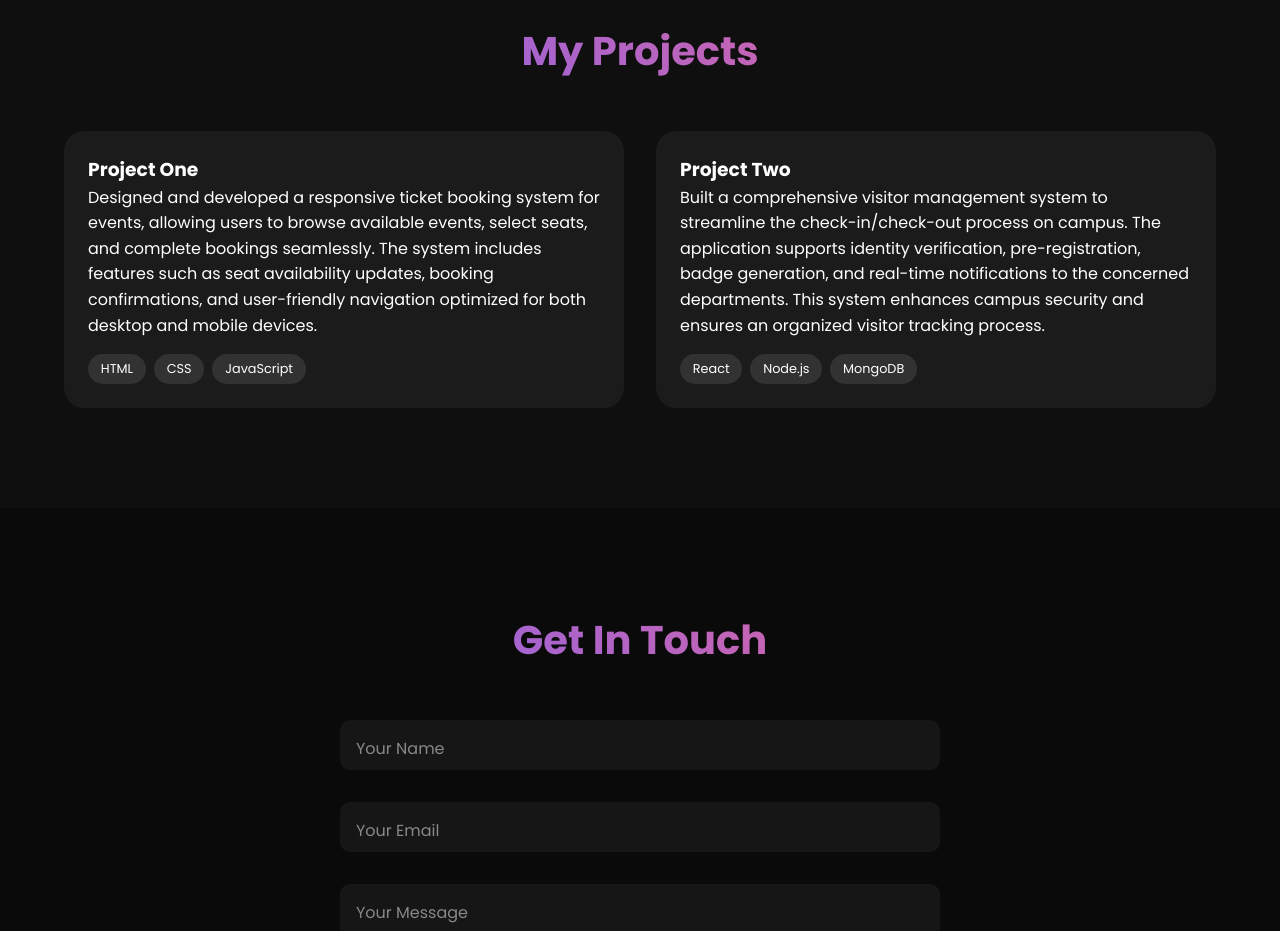
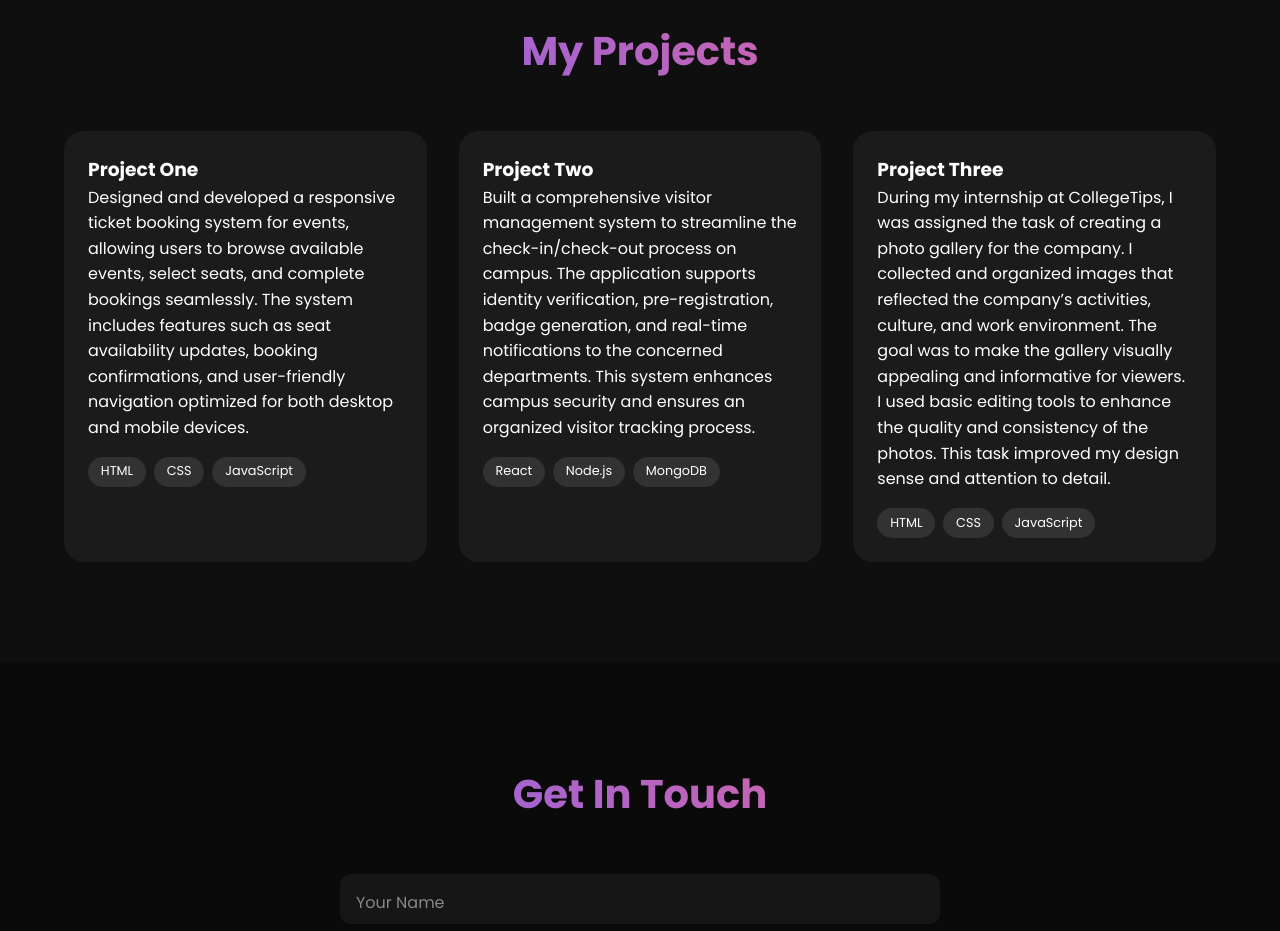
Before and after one commit to hemamalini-18/Portfolio, a plain HTML site: page index.html in a window 1280 px wide. Shown: the part 1660-2591 px from the top of the page. Drawn offline with Linux system fonts and the light colour scheme.

Commit message:
Update index.html

```diff
--- a/index.html
+++ b/index.html
@@ -106,6 +106,24 @@
                     </div>
                 </div>
             </div>
+             <div class="project-card">
+                <div class="project-image">
+                    <!--<img src="https://via.placeholder.com/400x300" alt="Project 3"> -->
+                </div>
+                <div class="project-info">
+                    <h3>Project Three</h3>
+                    <p>During my internship at CollegeTips, I was assigned the task of creating a photo gallery for the company.
+                        I collected and organized images that reflected the company’s activities, culture, and work environment.
+                        The goal was to make the gallery visually appealing and informative for viewers.
+                        I used basic editing tools to enhance the quality and consistency of the photos.
+                        This task improved my design sense and attention to detail.</p>
+                    <div class="project-tags">
+                        <span>HTML</span>
+                        <span>CSS</span>
+                        <span>JavaScript</span>
+                    </div>
+                </div>
+            </div>
         </div>
     </section>
 
```
